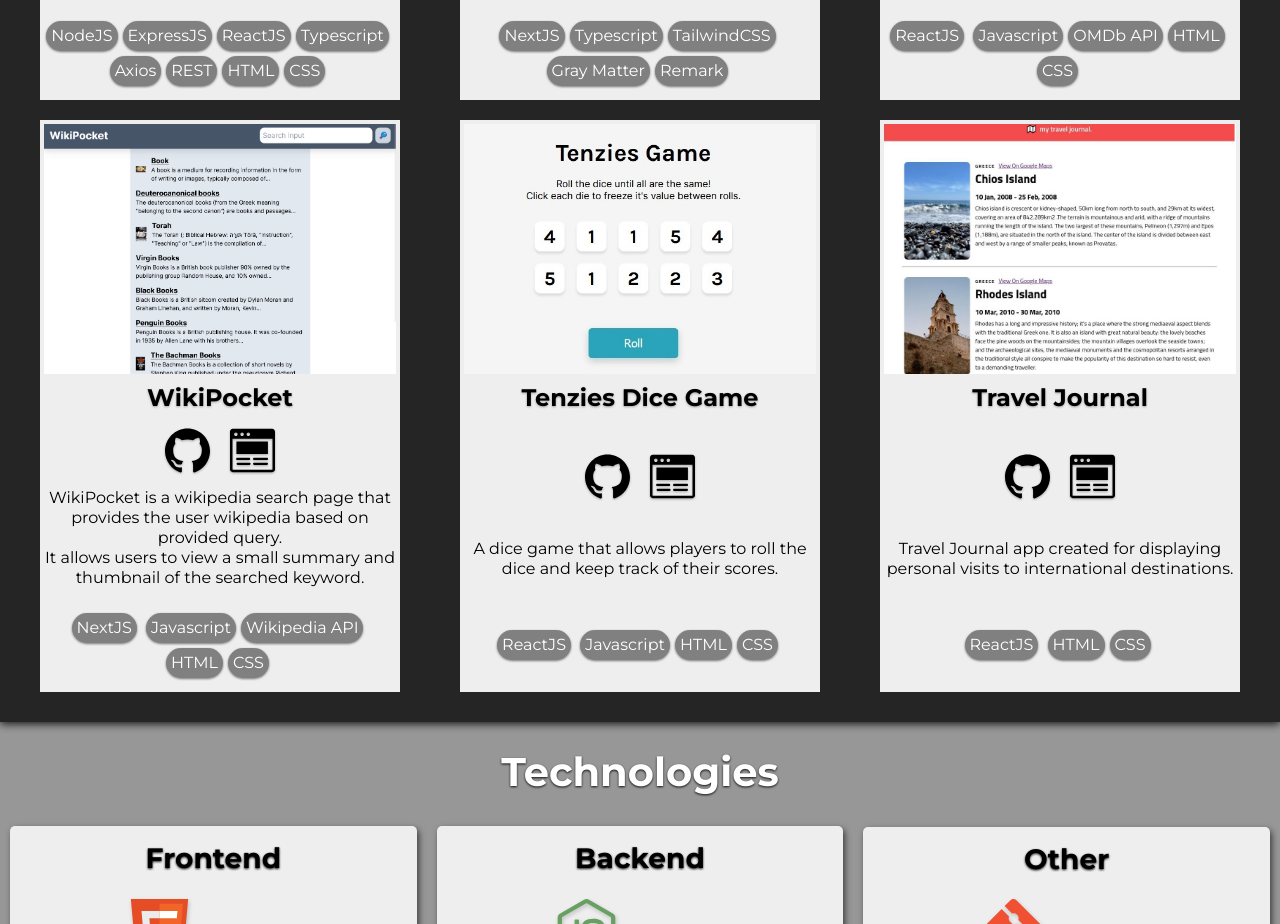
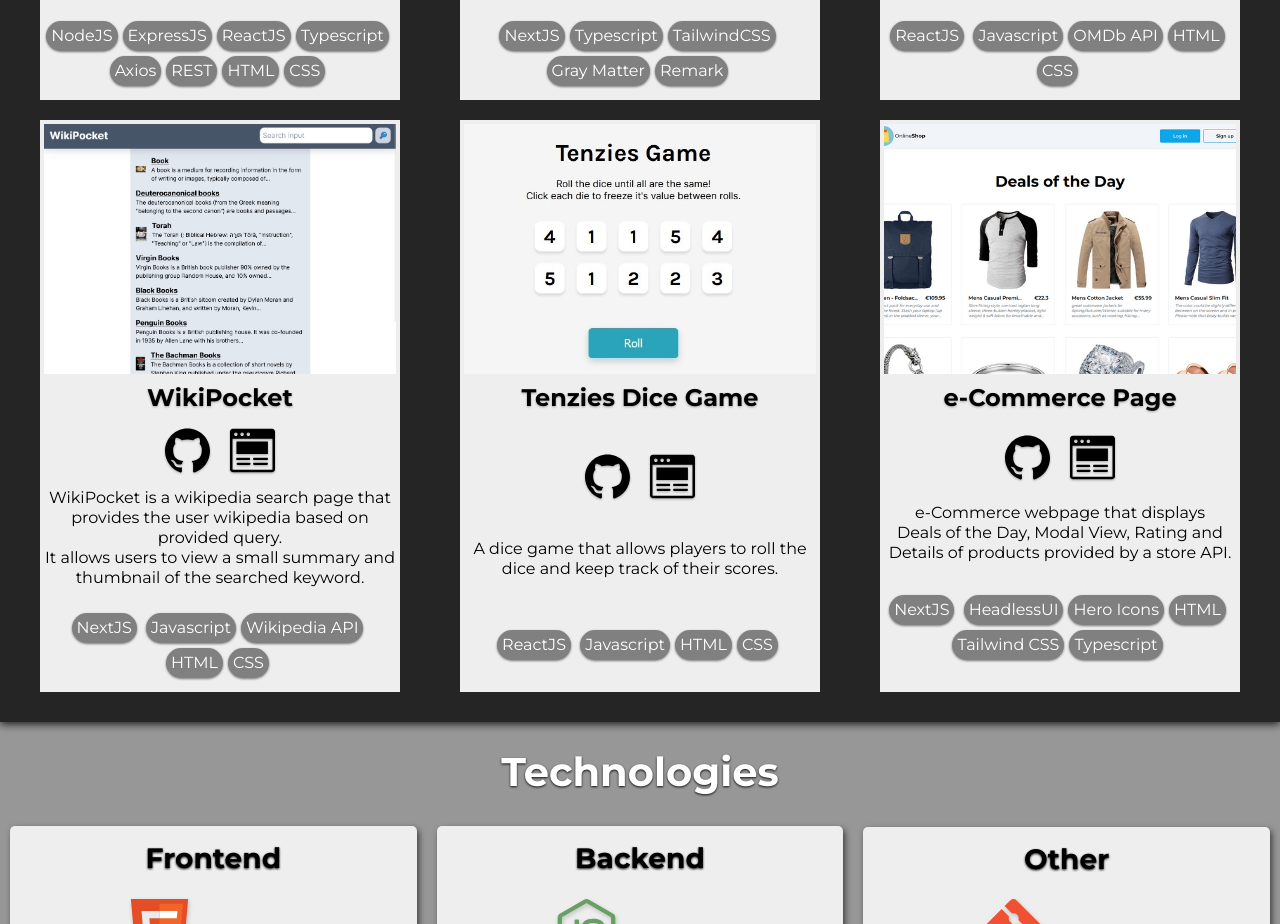
Before and after one commit to ondairos/portfolio, a React (Vite) app: page / in a window 1280 px wide. Shown: the part 1260-2184 px from the top of the page. Built offline with nearby package versions, Linux system fonts and the light colour scheme.

Commit message:
add commerce

```diff
--- a/src/components/Projects.tsx
+++ b/src/components/Projects.tsx
@@ -5,9 +5,9 @@ import live_icon from "../assets/tsicons/website-layout-icon.svg";
 import tenzies_shot from "../assets/tenzies_screen.jpg";
 import hs_shot from "../assets/hs_screen.jpg";
 import flick_shot from "../assets/flick_screen.jpg";
-import travel_shot from "../assets/travel_screen.jpg";
 import blog_shot from "../assets/blog_image.jpg";
 import wikipocket_shot from "../assets/wikipocket.png";
+import ecommerce_shot from "../assets/ecom_image.jpg";
 
 const Projects = () => {
   return (
@@ -208,35 +208,38 @@ const Projects = () => {
         </div>
 
         <div className="sect2_product">
-          <a href="https://celadon-clafoutis-93bebf.netlify.app/">
+          <a href="https://ecommerce-app-taupe-six.vercel.app/">
             <img
               className="sect2_product_img"
-              src={travel_shot}
+              src={ecommerce_shot}
               alt="Project 7"
             ></img>
           </a>
           <div className="sect2_product_info">
-            <h3 className="sect2_header_h3">Travel Journal</h3>
+            <h3 className="sect2_header_h3">e-Commerce Page</h3>
             <div className="sect2_links_container">
-              <a href="https://github.com/ondairos/React_Travel_Guide">
+              <a href="https://github.com/ondairos/ecommerce-app">
                 <img
                   className="sect2_github_icon"
                   src={github_icon}
                   alt="github"
                 ></img>
               </a>{" "}
-              <a href="https://celadon-clafoutis-93bebf.netlify.app/">
+              <a href="https://ecommerce-app-taupe-six.vercel.app/">
                 <img className="sect2_github_icon" src={live_icon} alt="live" />
               </a>
             </div>
             <p className="sect2_descr">
-              Travel Journal app created for displaying personal visits to
-              international destinations.
+              e-Commerce webpage that displays <br></br>Deals of the Day, Modal
+              View, Rating and Details of products provided by a store API.
             </p>
             <p className="sect2_tags">
-              <span className="s_tag">ReactJS</span>{" "}
+              <span className="s_tag">NextJS</span>{" "}
+              <span className="s_tag">HeadlessUI</span>
+              <span className="s_tag">Hero Icons</span>
               <span className="s_tag">HTML</span>
-              <span className="s_tag">CSS</span>
+              <span className="s_tag">Tailwind CSS</span>
+              <span className="s_tag">Typescript</span>
             </p>
           </div>
         </div>
```
Also changed, not shown: src/assets/ecom_image.jpg (added).
